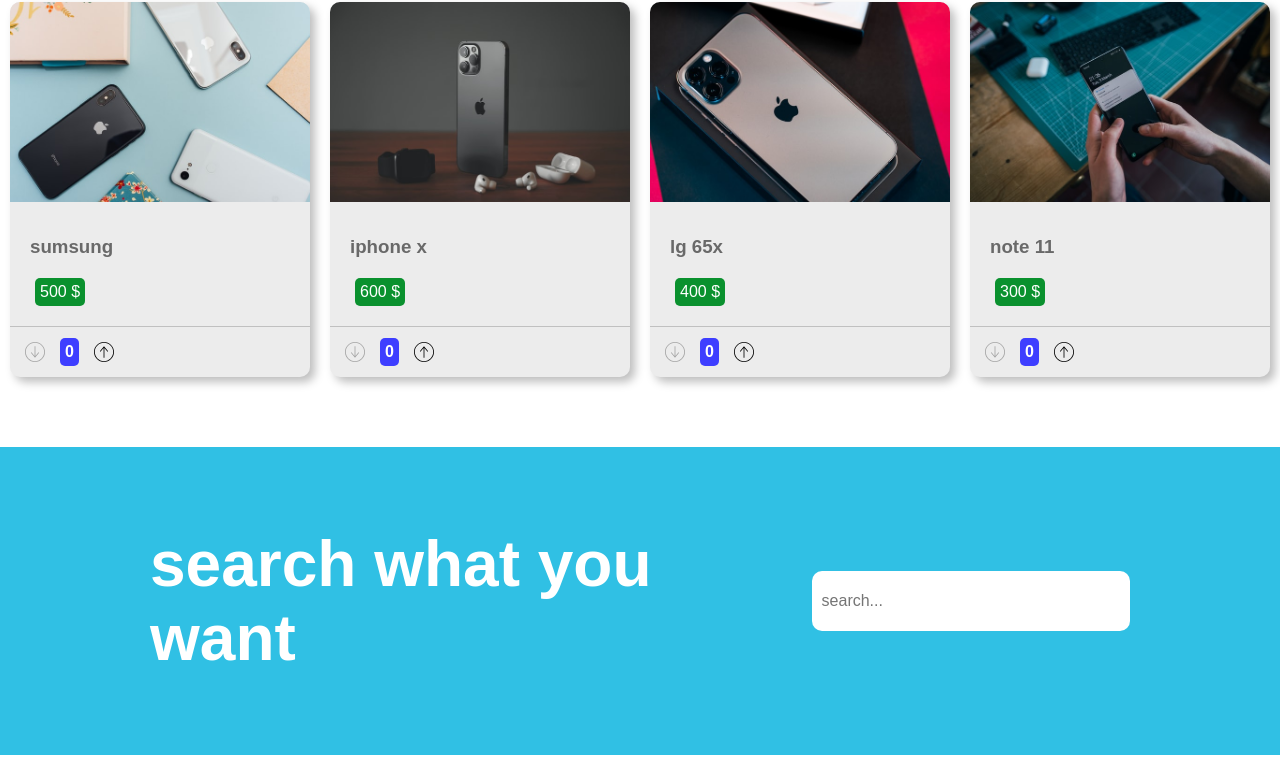
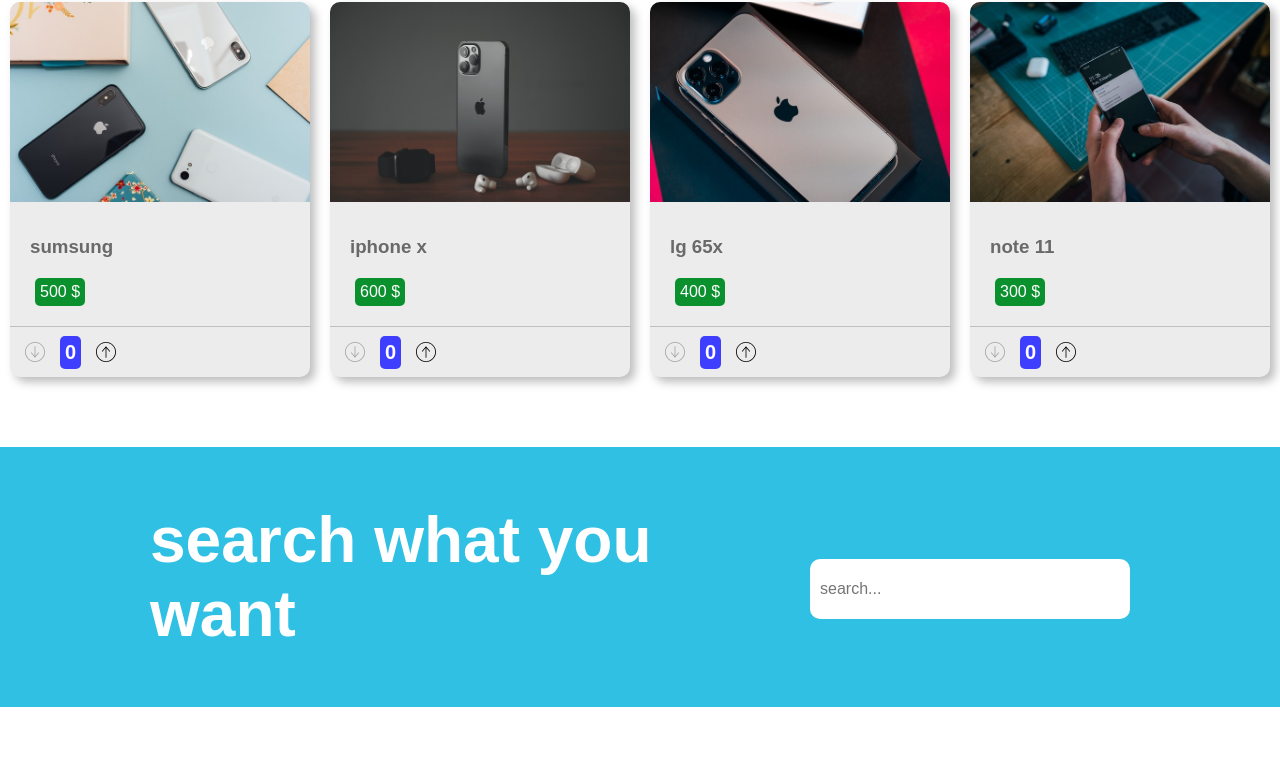
Before and after one commit to saeedjoulaei/shopping-website, a React (Create React App) app: page / in a window 1280 px wide. Shown: the part 1112-1886 px from the top of the page. Built offline with nearby package versions, Linux system fonts and the light colour scheme.

Commit message:
search input changed to display value below

```diff
--- a/src/components/Search.js
+++ b/src/components/Search.js
@@ -1,11 +1,31 @@
 import React, { Component } from "react";
 import styles from "./Search.module.css";
 class Search extends Component {
+  constructor() {
+    super();
+    this.state = {
+      text: "",
+    };
+  }
+  inputHandler = (event) => {
+    this.setState({
+      text: event.target.value,
+    });
+  };
+
   render() {
     return (
       <div className={styles.container}>
         <p>search what you want</p>
-        <input placeholder="search..." />
+        <div className={styles.searchSection}>
+          <input
+            placeholder="search..."
+            value={this.state.text}
+            onChange={this.inputHandler}
+          />
+          <br />
+          <span>{this.state.text}</span>
+        </div>
       </div>
     );
   }
--- a/src/components/Search.module.css
+++ b/src/components/Search.module.css
@@ -1,5 +1,6 @@
 .container {
   background-color: #30c0e4;
+  height: 100px;
   padding: 80px 150px;
   display: flex;
   justify-content: space-between;
@@ -21,3 +22,7 @@
 .container input::placeholder {
   font-size: 1rem;
 }
+span {
+  font-size: 20px;
+  color: rgb(36, 32, 32);
+}
```
